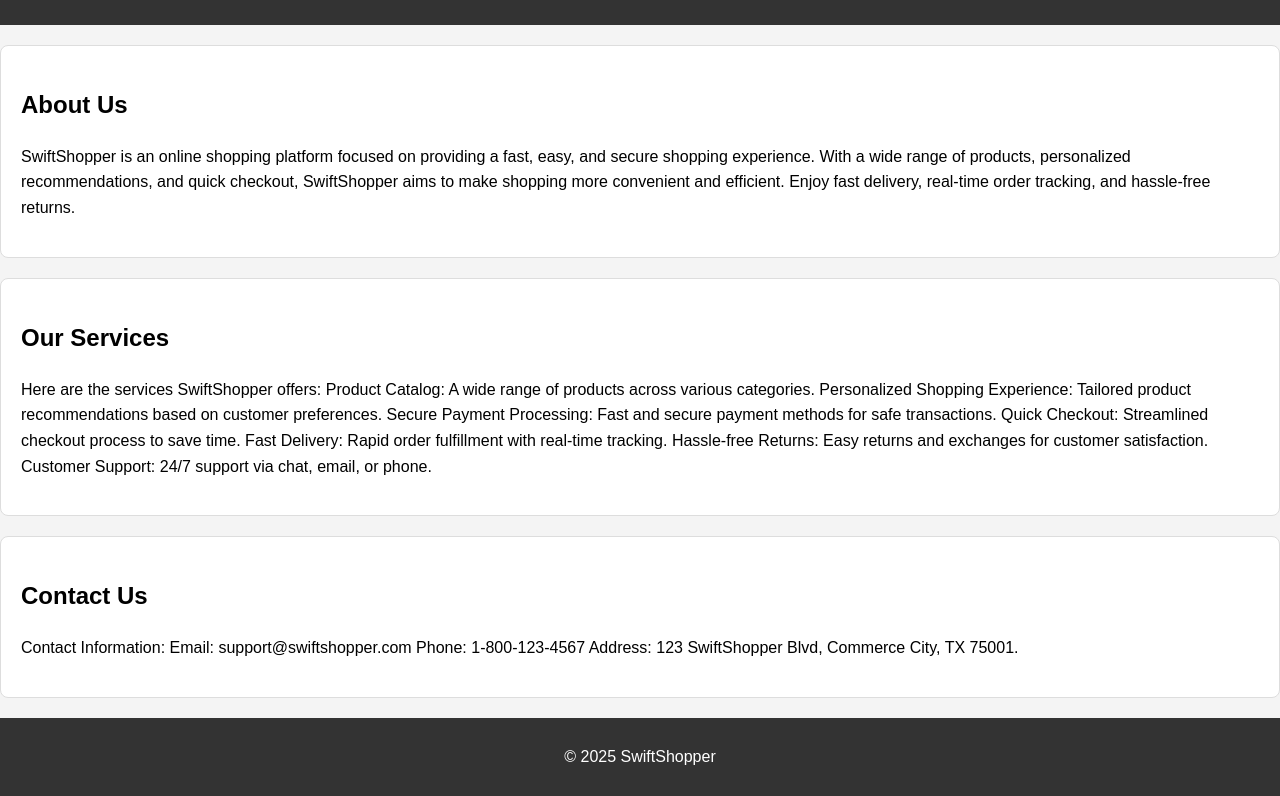
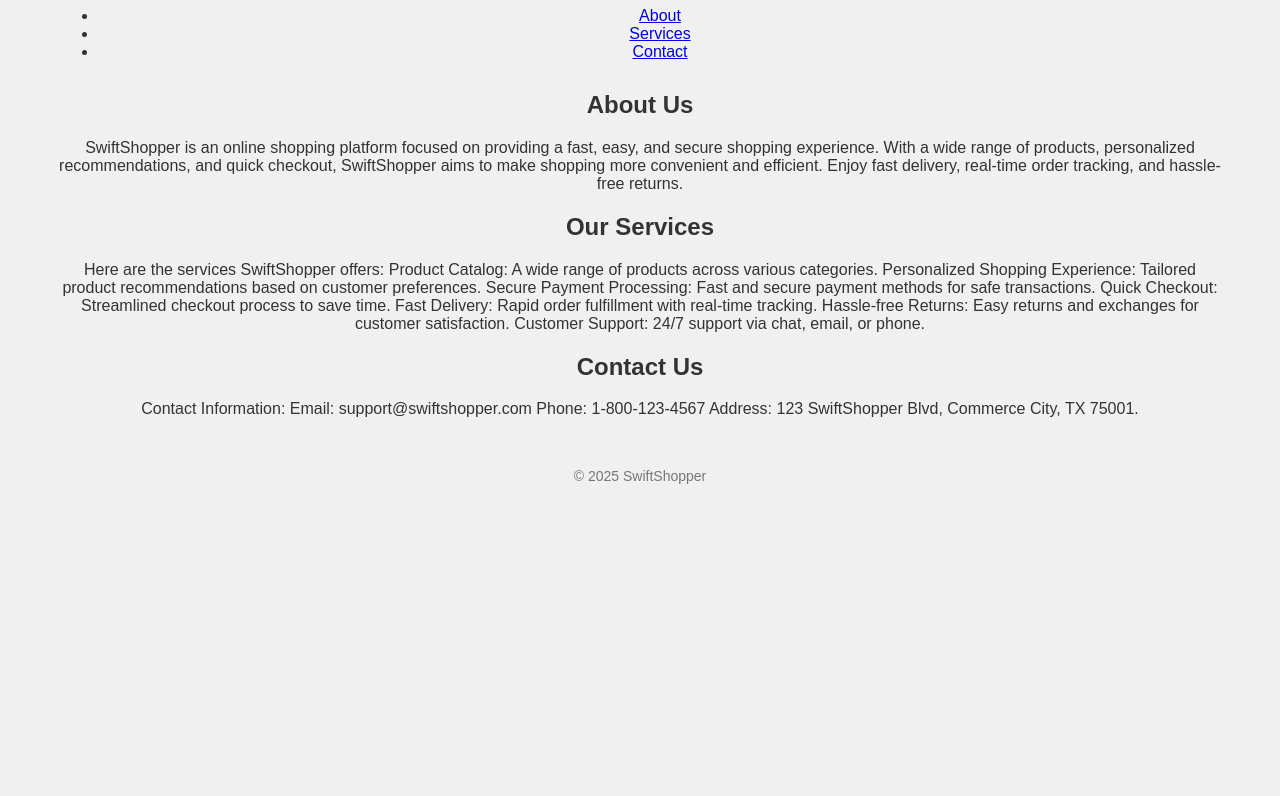
Before and after one commit to ZemaEthio/business-website, a plain HTML site: page index.html in a window 1280 px wide. Shown: the part 131-927 px from the top of the page. After the commit the page ends 800 px from the top, so only its background shows below. Drawn offline with Linux system fonts and the light colour scheme.

Commit message:
Update styles.css

```diff
--- a/styles.css
+++ b/styles.css
@@ -1,38 +1,33 @@
+/* style.css */
+
 body {
     font-family: Arial, sans-serif;
-    line-height: 1.6;
-    margin: 0;
-    padding: 0;
-    background-color: #f4f4f4;
+    background-color: #f0f0f0;
+    color: #333;
+    text-align: center;
+    padding: 50px;
 }
+
 header {
-    background: #333;
-    color: #fff;
-    padding: 10px 0;
-    text-align: center;
+    margin-bottom: 30px;
 }
-nav ul {
-    list-style: none;
-    padding: 0;
+
+button {
+    padding: 15px 30px;
+    font-size: 16px;
+    cursor: pointer;
+    background-color: #008CBA;
+    color: white;
+    border: none;
+    border-radius: 5px;
 }
-nav ul li {
-    display: inline;
-    margin: 0 15px;
+
+button:hover {
+    background-color: #005f6b;
 }
-nav ul li a {
-    color: #fff;
-    text-decoration: none;
+
+footer {
+    margin-top: 50px;
+    font-size: 14px;
+    color: #777;
 }
-section {
-    padding: 20px;
-    margin: 20px 0;
-    background: #fff;
-    border: 1px solid #ddd;
-    border-radius: 8px;
-}
-footer {
-    text-align: center;
-    padding: 10px 0;
-    background: #333;
-    color: #fff;
-}
```
